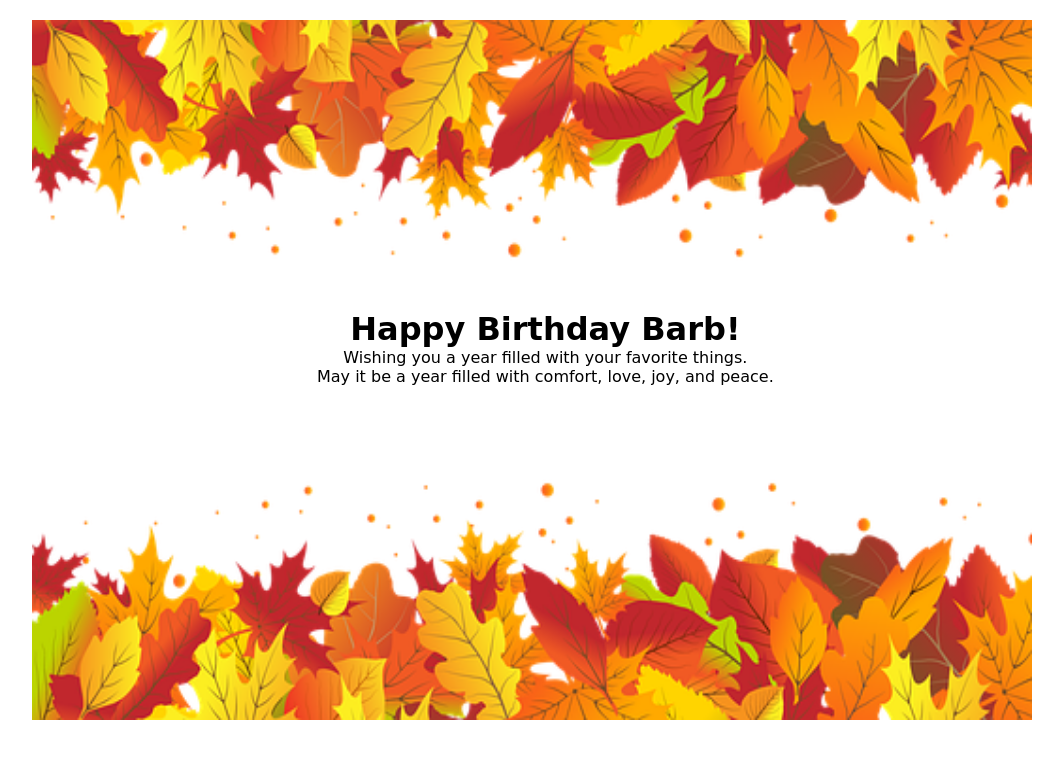
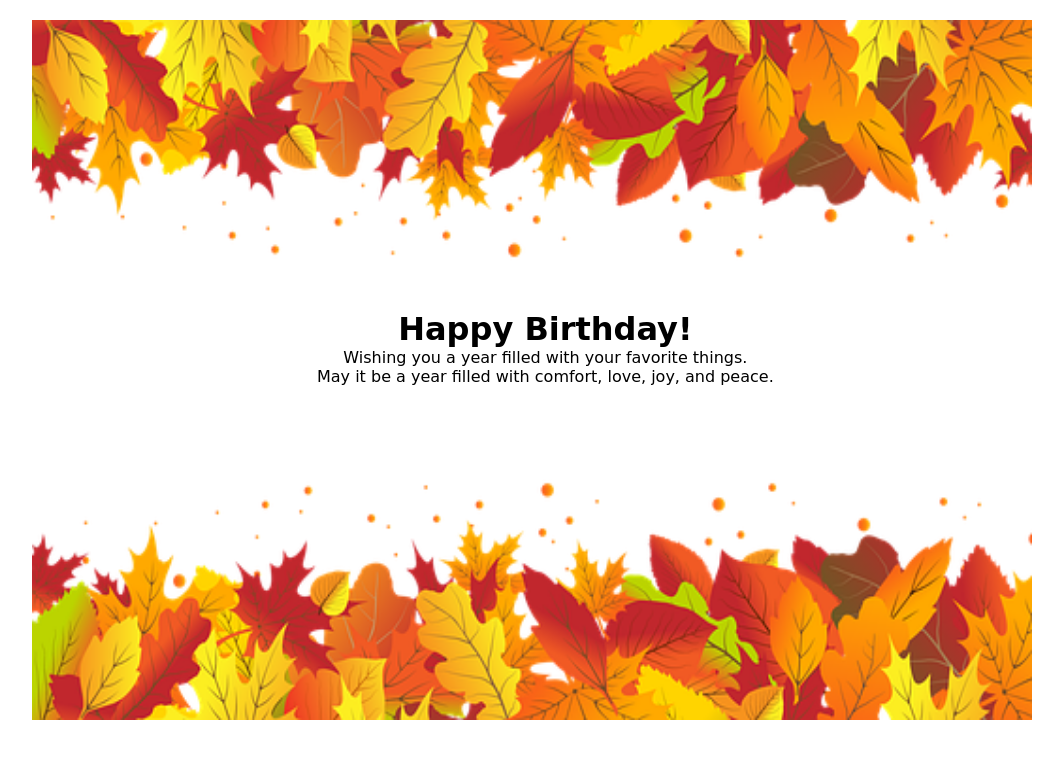
Before and after one commit to Purposefully/MemoryGame, a plain HTML site: page final.html in a window 1280 px wide. Shown: the whole page, without its empty margins (108-1171 px from the left). Drawn offline with Linux system fonts and the light colour scheme.

Commit message:
added screenshots and ReadMe

```diff
--- a/final.html
+++ b/final.html
@@ -10,7 +10,7 @@
     <div id="wrapper">
         <img src="images/autumnborder.jpg" alt="top and bottom border of autumn leaves">
         <div id="finalmsg">
-            <h1>Happy Birthday Barb!</h1>
+            <h1>Happy Birthday!</h1>
             <p>Wishing you a year filled with your favorite things.</p>
             <p>May it be a year filled with comfort, love, joy, and peace.</p>
         </div>
```
Also changed, not shown: Screenshots/FinalMessage.png (added), Screenshots/GameOne.png (added), Screenshots/GameTwo.png (added), Screenshots/InitialPage.png (added), Screenshots/MostlyComplete.png (added), Screenshots/Success.png (added), 1 other file.
